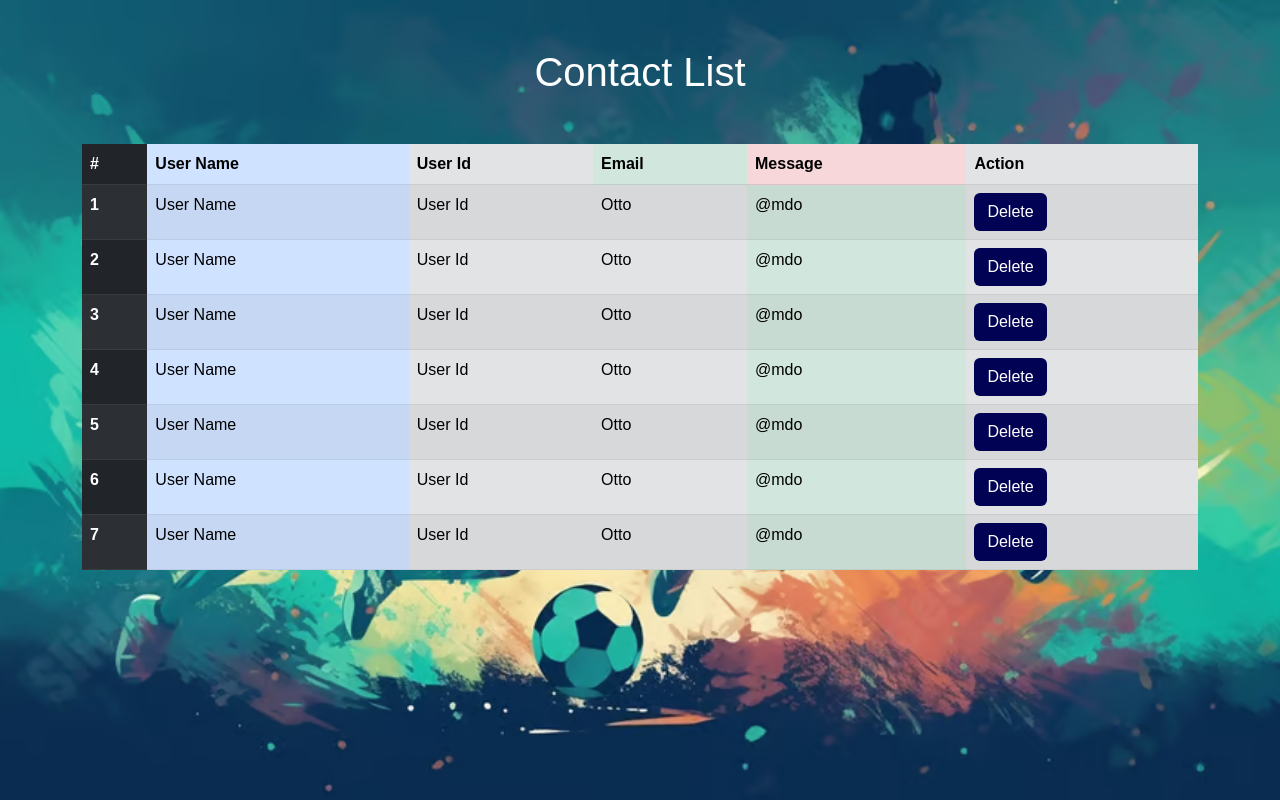
After one commit to IramDhrubo31/futbol, a PHP site: page /Contact_Page/contactlist.html in a window 1280 px wide. The commit adds this page. Run offline with PHP 8.4, Linux system fonts and the light colour scheme; some libraries are stand-ins or nearby versions.

Commit message:
Contact list add

```diff
--- a/Contact_Page/contact.css
+++ b/Contact_Page/contact.css
@@ -40,3 +40,7 @@ body{
     background-repeat: no-repeat;
     background-size: cover;
 }
+.btn {
+    background-color: rgb(2, 2, 85);
+    color: white;
+}
--- /dev/null
+++ b/Contact_Page/contactlist.html
@@ -0,0 +1,120 @@
+<!DOCTYPE html>
+<html lang="en">
+
+<head>
+    <meta charset="UTF-8">
+    <meta http-equiv="X-UA-Compatible" content="IE=edge">
+    <meta name="viewport" content="width=device-width, initial-scale=1.0">
+    <title>List</title>
+    <link rel="stylesheet" href="https://cdnjs.cloudflare.com/ajax/libs/twitter-bootstrap/5.2.0/css/bootstrap.min.css">
+    <link rel="stylesheet" href="https://cdn.datatables.net/1.13.1/css/dataTables.bootstrap5.min.css">
+    <link rel="stylesheet" href="contact.css">
+</head>
+
+<body>
+    <section class="list d-flex flex-column align-items-center justify-content-center">
+        <h1 class="mb-5 mt-5 text-white"> Contact List</h1>
+        <div class="container">
+            <div class="row">
+                <div class="col-12">
+                    <table id="example" class="table table-striped">
+                        <thead>
+                            <tr>
+                                <th class="table-dark">#</th>
+                                <th class="table-primary">User Name</th>
+                                <th class="table-secondary">User Id</th>
+                                <th class="table-success">Email</th>
+                                <th class="table-danger">Message</th>
+                                <th class="table-secondary">Action</th>
+
+                            </tr>
+
+                        </thead>
+
+                        <tbody>
+                            <tr>
+                                <th scope="row" class="table-dark">1</th>
+                                <td class="table-primary">User Name</td>
+                                <td class="table-secondary">User Id</td>
+                                <td class="table-secondary">Otto</td>
+                                <td class="table-success">@mdo</td>
+
+                                <td class="table-secondary"><a class="btn ">Delete</a></td>
+
+                              </tr>
+
+                              <tr>
+                                <th scope="row" class="table-dark">2</th>
+                                <td class="table-primary">User Name</td>
+                                <td class="table-secondary">User Id</td>
+                                <td class="table-secondary">Otto</td>
+                                <td class="table-success">@mdo</td>
+
+                                <td class="table-secondary"><a class="btn ">Delete</a></td>
+
+                              </tr>
+
+                              <tr>
+                                <th scope="row"  class="table-dark">3</th>
+                                <td class="table-primary">User Name</td>
+                                <td class="table-secondary">User Id</td>
+                                <td class="table-secondary">Otto</td>
+                                <td class="table-success">@mdo</td>
+
+                                <td class="table-secondary"><a class="btn ">Delete</a></td>
+
+                              </tr>
+
+                              <tr>
+                                <th scope="row"  class="table-dark">4</th>
+                                <td class="table-primary">User Name</td>
+                                <td class="table-secondary">User Id</td>
+                                <td class="table-secondary">Otto</td>
+                                <td class="table-success">@mdo</td>
+
+                                <td class="table-secondary"><a class="btn ">Delete</a></td>
+                              </tr>
+
+                              <tr>
+                                <th scope="row"  class="table-dark">5</th>
+                                <td class="table-primary">User Name</td>
+                                <td class="table-secondary">User Id</td>
+                                <td class="table-secondary">Otto</td>
+                                <td class="table-success">@mdo</td>
+
+                                <td class="table-secondary"><a class="btn ">Delete</a></td>
+                              </tr>
+
+                              <tr>
+                                <th scope="row"  class="table-dark">6</th>
+                                <td class="table-primary">User Name</td>
+                                <td class="table-secondary">User Id</td>
+                                <td class="table-secondary">Otto</td>
+                                <td class="table-success">@mdo</td>
+
+                                <td class="table-secondary"><a class="btn ">Delete</a></td>
+                              </tr>
+
+                              <tr>
+                                <th scope="row"  class="table-dark">7</th>
+                                <td class="table-primary">User Name</td>
+                                <td class="table-secondary">User Id</td>
+                                <td class="table-secondary">Otto</td>
+                                <td class="table-success">@mdo</td>
+
+                                <td class="table-secondary"><a class="btn ">Delete</a></td>
+                              </tr>
+
+                        </tbody>
+                    </table>
+                </div>
+            </div>
+        </div>
+
+
+
+
+    </section>
+</body>
+
+</html>
```
Also changed, not shown: Contact_Page/contact.html (+11 -44 lines), Contact_Page/script.js (+14 -0 lines), LoginFolder/signUp.css (+7 -12 lines), LoginFolder/signUp.html (+12 -6 lines).
